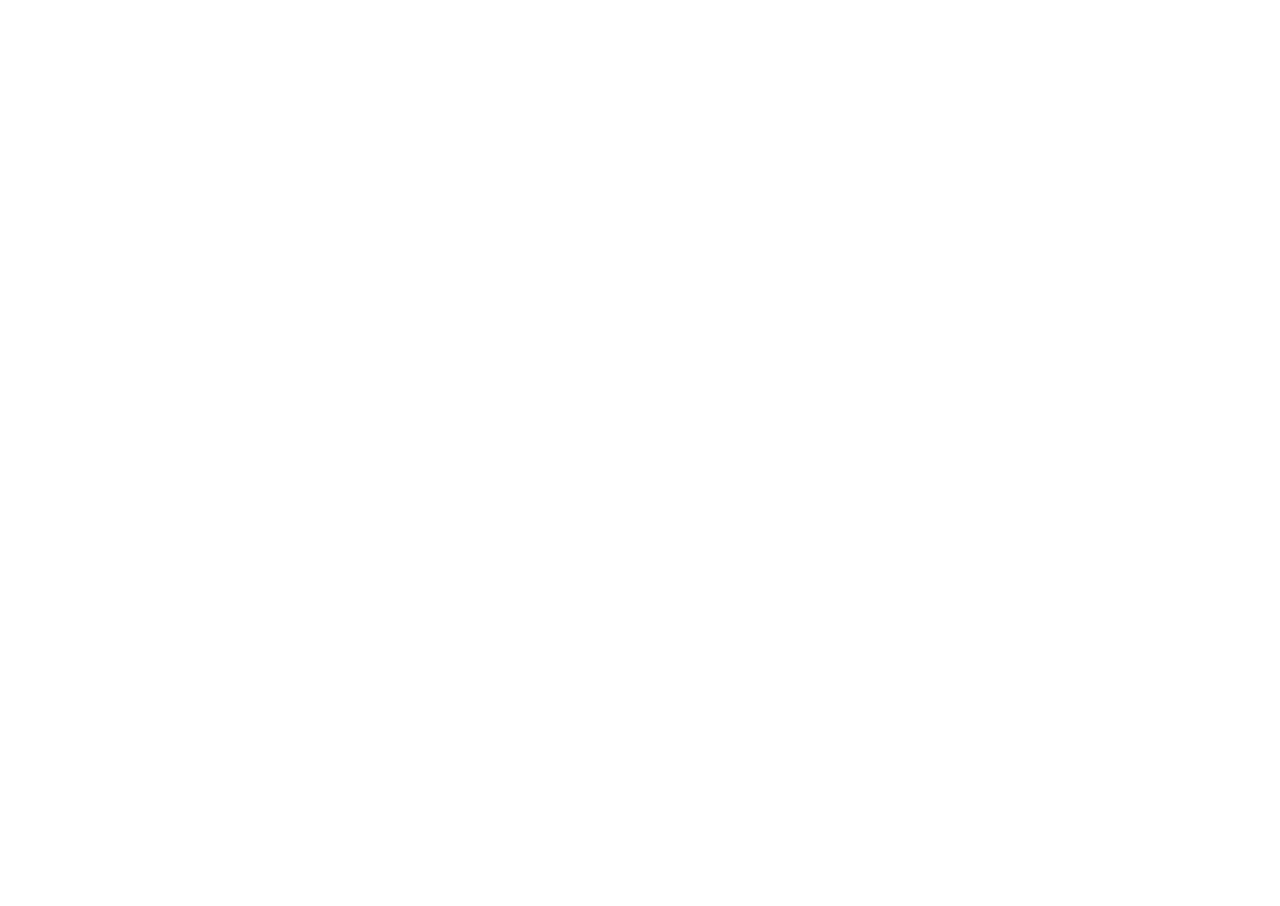
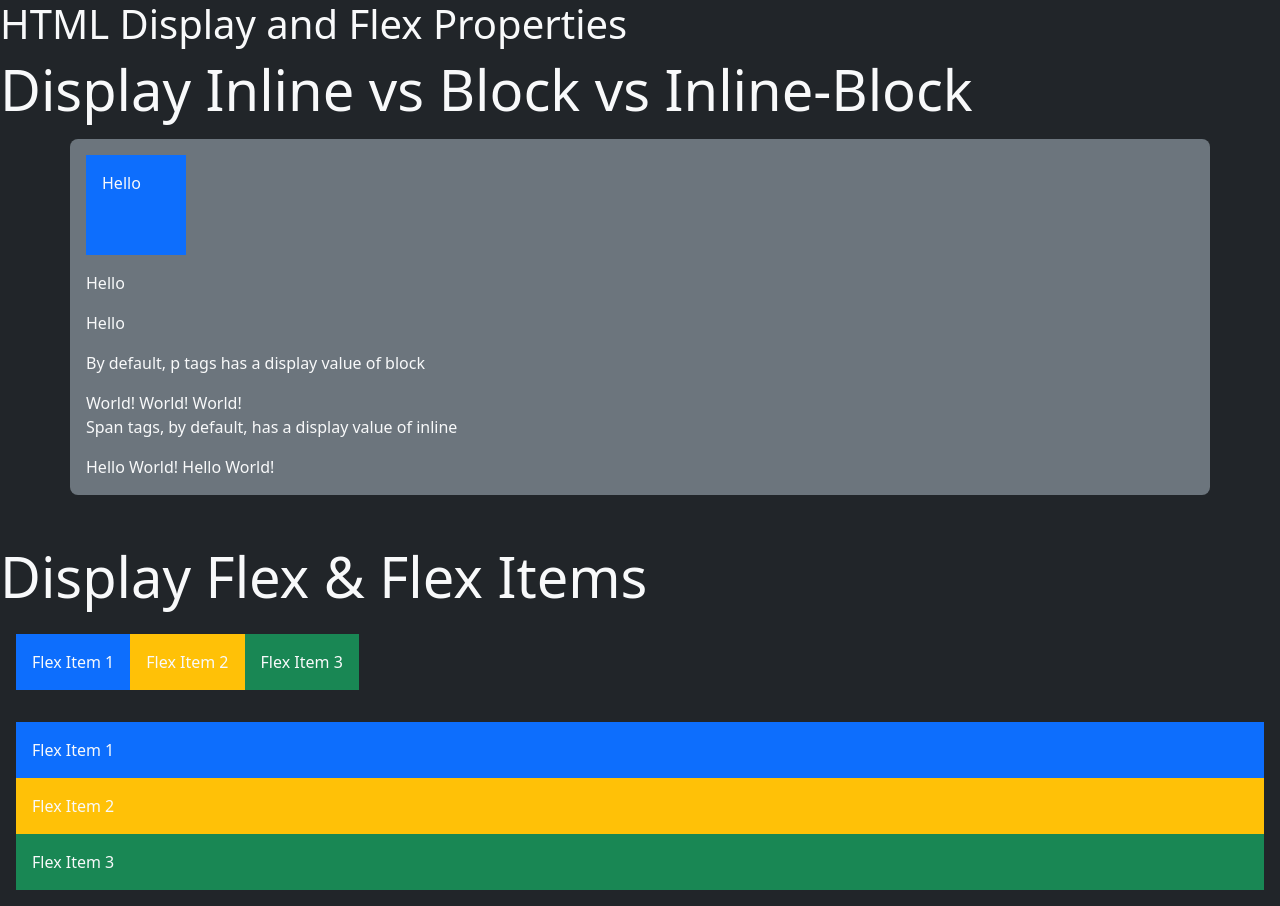
Before and after one commit to Clarira03/MANLUTAC-SD2, a plain HTML site: page Session10/index.html in a window 1280 px wide. Before the commit the page ends 800 px from the top, so only its background shows below. Drawn offline with nearby package versions, Linux system fonts and the light colour scheme.

Commit message:
Added Content

```diff
--- a/Session10/index.html
+++ b/Session10/index.html
@@ -3,9 +3,46 @@
 <head>
     <meta charset="UTF-8">
     <meta name="viewport" content="width=device-width, initial-scale=1.0">
-    <title>Document</title>
+    <title>Display and Flex Properties</title>
+    <!-- BOOTSTRAP LINK -->
+    <link href="https://cdn.jsdelivr.net/npm/bootstrap@5.3.8/dist/css/bootstrap.min.css" rel="stylesheet" integrity="sha384-sRIl4kxILFvY47J16cr9ZwB07vP4J8+LH7qKQnuqkuIAvNWLzeN8tE5YBujZqJLB" crossorigin="anonymous">
 </head>
-<body>
+<body class="bg-dark text-light">
+    <h1>HTML Display and Flex Properties</h1>
 
+    <h3 class="display-4">Display Inline vs Block vs Inline-Block</h3>
+
+    <!-- mt(margibn top) -->
+    <div class="bg-secondary p-3 mt-3 container rounded-3">
+        <p class="bg-primary p-3 " style="width: 100px; height: 100px; "">Hello</p>
+        <p>Hello</p>
+        <p>Hello</p>
+        <p> By default, p tags has a display value of block</p>
+<!--Inline-->
+        <span> World!</span>
+         <span> World!</span>
+          <span> World!</span>
+          <p> Span tags, by default, has a display value of inline</p>
+
+    <span class="" style="width: 100px; height: 100px;"> Hello World!</span>
+    <span> Hello World!</span>
+        </div>
+    <h3 class="display-4 mt-5"> Display Flex & Flex Items</h3>
+    <!-- Tabi tabi -->
+
+    <div class="p-3 d-flex justify-comntent center"   >
+        <span class="bg-primary p-3"> Flex Item 1</span>
+        <span class="bg-warning p-3"> Flex Item 2</span>
+        <span class="bg-success p-3"> Flex Item 3</span>
+    </div>
+
+    <!-- Fl;ex (row) -> (column)-->
+    <div class="p-3 d-flex justify-comntent center flex-column"   >
+        <span class="bg-primary p-3"> Flex Item 1</span>
+        <span class="bg-warning p-3"> Flex Item 2</span>
+        <span class="bg-success p-3"> Flex Item 3</span>
+    <div ></div>
+    <!-- bootstrap scrip: for animations -->
+    <script src="https://cdn.jsdelivr.net/npm/bootstrap@5.3.8/dist/js/bootstrap.bundle.min.js" integrity="sha384-FKyoEForCGlyvwx9Hj09JcYn3nv7wiPVlz7YYwJrWVcXK/BmnVDxM+D2scQbITxI" crossorigin="anonymous"></script>
 </body>
 </html>
```
